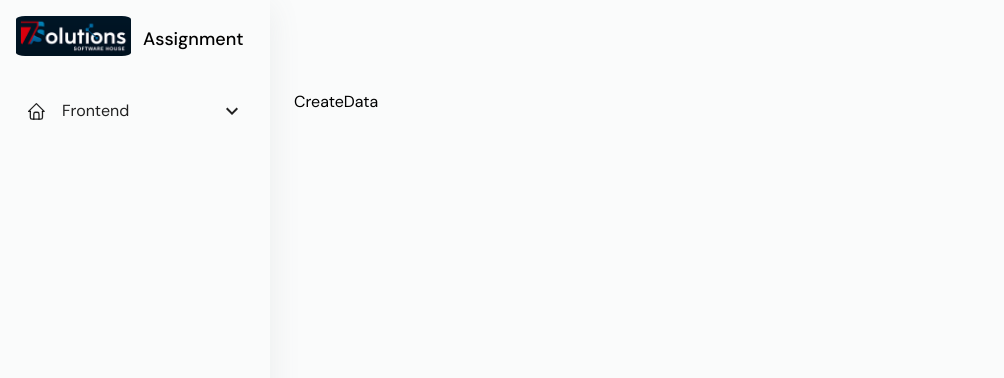
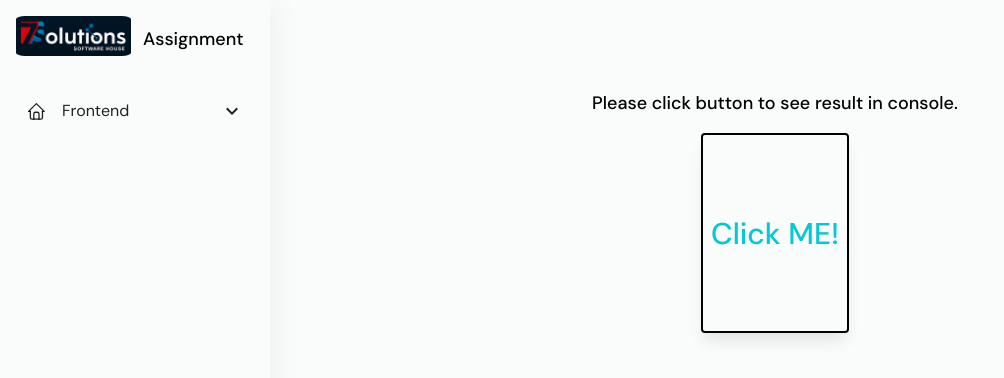
Before and after one commit to Fiw0202/Assignments, a Next.js app: page /create-data in a window 1280 px wide. Shown: the top 378 px of the page, without its empty margins (0-1004 px from the left). Built offline with nearby package versions, Linux system fonts and the light colour scheme.

Commit message:
เพิ่มจัดกลุ่มตามโครงสร้างข้อมูลตัวอย่าง
- เพิ่มจัดกลุ่มตามโครงสร้างข้อมูลตัวอย่าง

```diff
--- /dev/null
+++ b/src/app/(DashboardLayout)/(frontend)/create-data/interface/index.ts
@@ -0,0 +1,19 @@
+export interface IAdressDetail {
+  [x: string]: string;
+}
+export interface IHairDetail {
+  Black: number;
+  Blond: number;
+  Chestnut: number;
+  Brown: number;
+}
+export interface IDepartMentDetail {
+  male: number;
+  female: number;
+  ageRange: string;
+  hair: IHairDetail;
+  addressUser: IAdressDetail;
+}
+export interface IRespData {
+  [x: string]: IDepartMentDetail;
+}
--- a/src/app/(DashboardLayout)/(frontend)/create-data/page.tsx
+++ b/src/app/(DashboardLayout)/(frontend)/create-data/page.tsx
@@ -1,9 +1,230 @@
-import React from 'react'
+"use client";
+
+import { IResp } from "@/app/api/interfaces";
+import { GET } from "@/app/api/route";
+import { Button, Grid, Typography } from "@mui/material";
+import React from "react";
+import { IRespData } from "./interface";
+
+const getData = async () => {
+  //#region Variable For sort age
+  let age1: number[] = [];
+  const ageSupport = age1;
+
+  let age2: number[] = [];
+  const ageAccounting = age2;
+
+  let age3: number[] = [];
+  const ageEngineering = age3;
+
+  let age4: number[] = [];
+  const ageHumanResources = age4;
+
+  let age5: number[] = [];
+  const ageLegal = age5;
+
+  let age6: number[] = [];
+  const ageMarketing = age6;
+
+  let age7: number[] = [];
+  const ageProductManagement = age7;
+
+  let age8: number[] = [];
+  const ageResearchandDevelopment = age8;
+
+  let age9: number[] = [];
+  const ageSales = age9;
+
+  let age10: number[] = [];
+  const ageServices = age10;
+
+  let age11: number[] = [];
+  const ageBusinessDevelopment = age11;
+  //#endregion
+
+  try {
+    const resp = await GET();
+
+    const groupByDepartment = (resp: IResp) => {
+      const result: IRespData = resp.users.reduce((acc, value) => {
+        if (!acc[value.company.department]) {
+          //===> ถ้ายังไม่มีอะไรเลยยยยยยยย
+
+          //สร้างโครงสร้างข้อมูล
+          acc[value.company.department] = {
+            male: 0,
+            female: 0,
+            ageRange: "",
+            hair: { Black: 0, Blond: 0, Chestnut: 0, Brown: 0 },
+            addressUser: {},
+          };
+        }
+
+        //หาจำนวนคนในแผนกโดยแยก male/female
+        //#region กรองตามเพศ
+        if (value.gender === "male") {
+          acc[value.company.department].male++;
+        } else {
+          acc[value.company.department].female++;
+        }
+        //#endregion
+
+        //หาจำนวนคนในแผนกโดยแยกตามสีผม
+        //#region กรองตามสีผม
+        if (value.hair?.color === "Black") {
+          acc[value.company.department].hair.Black++;
+        } else if (value.hair?.color === "Blond") {
+          acc[value.company.department].hair.Blond++;
+        } else if (value.hair?.color === "Chestnut") {
+          acc[value.company.department].hair.Chestnut++;
+        } else {
+          acc[value.company.department].hair.Brown++;
+        }
+        //#endregion
+
+        //กรองตามอายุน้อยไปมาก
+        //#region กรองน้อยไปมาก
+        if (value.company.department === "Accounting") {
+          age2.push(value.age);
+          acc[value.company.department].ageRange = `${
+            ageAccounting.sort((a, b) => a - b)[0]
+          } - ${ageAccounting.sort((a, b) => a - b).slice(-1)}`;
+        } else if (value.company.department === "Business Development") {
+          age11.push(value.age);
+          acc[value.company.department].ageRange = `${
+            ageBusinessDevelopment.sort((a, b) => a - b)[0]
+          } - ${ageBusinessDevelopment.sort((a, b) => a - b).slice(-1)}`;
+        } else if (value.company.department === "Engineering") {
+          age3.push(value.age);
+          acc[value.company.department].ageRange = `${
+            ageEngineering.sort((a, b) => a - b)[0]
+          } - ${ageEngineering.sort((a, b) => a - b).slice(-1)}`;
+        } else if (value.company.department === "Human Resources") {
+          age4.push(value.age);
+          acc[value.company.department].ageRange = `${
+            ageHumanResources.sort((a, b) => a - b)[0]
+          } - ${ageHumanResources.sort((a, b) => a - b).slice(-1)}`;
+        } else if (value.company.department === "Legal") {
+          age5.push(value.age);
+          acc[value.company.department].ageRange = `${
+            ageLegal.sort((a, b) => a - b)[0]
+          } - ${ageLegal.sort((a, b) => a - b).slice(-1)}`;
+        } else if (value.company.department === "Marketing") {
+          age6.push(value.age);
+          acc[value.company.department].ageRange = `${
+            ageMarketing.sort((a, b) => a - b)[0]
+          } - ${ageMarketing.sort((a, b) => a - b).slice(-1)}`;
+        } else if (value.company.department === "Product Management") {
+          age7.push(value.age);
+          acc[value.company.department].ageRange = `${
+            ageProductManagement.sort((a, b) => a - b)[0]
+          } - ${ageProductManagement.sort((a, b) => a - b).slice(-1)}`;
+        } else if (value.company.department === "Research and Development") {
+          age8.push(value.age);
+          acc[value.company.department].ageRange = `${
+            ageResearchandDevelopment.sort((a, b) => a - b)[0]
+          } - ${ageResearchandDevelopment.sort((a, b) => a - b).slice(-1)}`;
+        } else if (value.company.department === "Sales") {
+          age9.push(value.age);
+          acc[value.company.department].ageRange = `${
+            ageSales.sort((a, b) => a - b)[0]
+          } - ${ageSales.sort((a, b) => a - b).slice(-1)}`;
+        } else if (value.company.department === "Services") {
+          age10.push(value.age);
+          acc[value.company.department].ageRange = `${
+            ageServices.sort((a, b) => a - b)[0]
+          } - ${ageServices.sort((a, b) => a - b).slice(-1)}`;
+        } else {
+          age1.push(value.age);
+          acc[value.company.department].ageRange = `${
+            ageSupport.sort((a, b) => a - b)[0]
+          } - ${ageSupport.sort((a, b) => a - b).slice(-1)}`;
+        }
+        //#endregion
+
+        //กรอง USER ตาม Postcode
+        //#region กรองตาม Postcode
+        if (value.company.department === "Accounting") {
+          acc[value.company.department].addressUser[
+            `${value.firstName}${value.lastName}`
+          ] = value.address.postalCode;
+        } else if (value.company.department === "Business Development") {
+          acc[value.company.department].addressUser[
+            `${value.firstName}${value.lastName}`
+          ] = value.address.postalCode;
+        } else if (value.company.department === "Engineering") {
+          acc[value.company.department].addressUser[
+            `${value.firstName}${value.lastName}`
+          ] = value.address.postalCode;
+        } else if (value.company.department === "Human Resources") {
+          acc[value.company.department].addressUser[
+            `${value.firstName}${value.lastName}`
+          ] = value.address.postalCode;
+        } else if (value.company.department === "Legal") {
+          acc[value.company.department].addressUser[
+            `${value.firstName}${value.lastName}`
+          ] = value.address.postalCode;
+        } else if (value.company.department === "Marketing") {
+          acc[value.company.department].addressUser[
+            `${value.firstName}${value.lastName}`
+          ] = value.address.postalCode;
+        } else if (value.company.department === "Product Management") {
+          acc[value.company.department].addressUser[
+            `${value.firstName}${value.lastName}`
+          ] = value.address.postalCode;
+        } else if (value.company.department === "Research and Development") {
+          acc[value.company.department].addressUser[
+            `${value.firstName}${value.lastName}`
+          ] = value.address.postalCode;
+        } else if (value.company.department === "Sales") {
+          acc[value.company.department].addressUser[
+            `${value.firstName}${value.lastName}`
+          ] = value.address.postalCode;
+        } else if (value.company.department === "Services") {
+          acc[value.company.department].addressUser[
+            `${value.firstName}${value.lastName}`
+          ] = value.address.postalCode;
+        } else {
+          acc[value.company.department].addressUser[
+            `${value.firstName}${value.lastName}`
+          ] = value.address.postalCode;
+        }
+        //#endregion
+
+        return acc;
+      }, {} as IRespData);
+      return result;
+    };
+    const newData = groupByDepartment(resp);
+    console.log(newData);
+  } catch (error) {
+    console.log(error);
+  }
+};
 
 const CreateData = () => {
   return (
-    <div>CreateData</div>
-  )
-}
+    <Grid container spacing={2} direction={"column"} alignItems={"center"}>
+      <Grid item xs={12} sm={12} md={12}>
+        <Typography variant="h4">
+          Please click button to see result in console.
+        </Typography>
+      </Grid>
+      <Grid item xs={12} sm={12} md={12}>
+        <Button
+          onClick={getData}
+          sx={{
+            border: "2px Solid black",
+            width: "100%",
+            height: 200,
+            boxShadow: " 0px 10px 15px -3px rgba(0,0,0,0.1)",
+          }}
+        >
+          <Typography variant="h1">Click ME!</Typography>
+        </Button>
+      </Grid>
+    </Grid>
+  );
+};
 
-export default CreateData
+export default CreateData;
```
